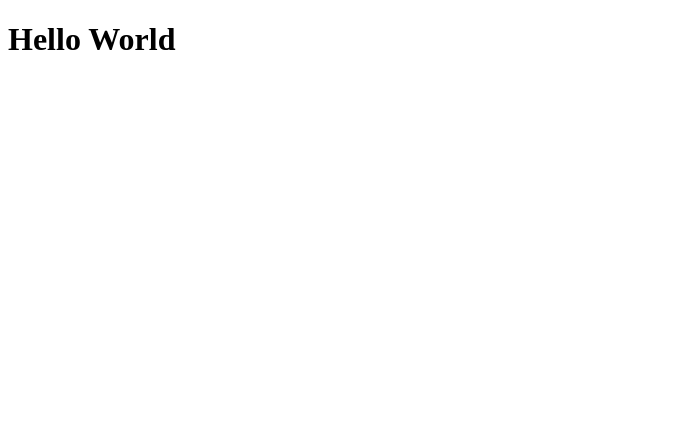
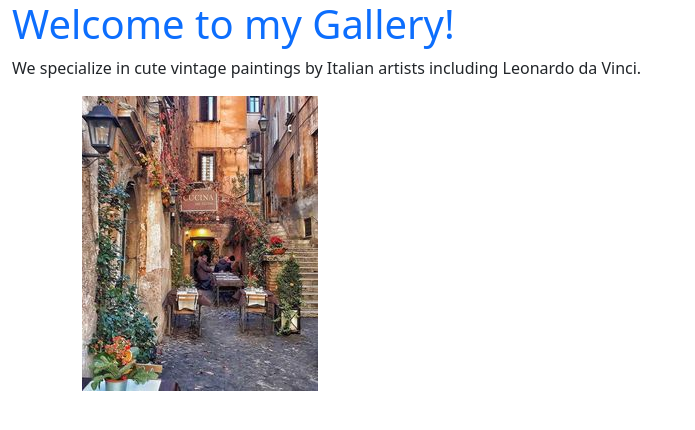
Before and after one commit to Andersonmia2222/UNIT-3-NOTES, a plain HTML site: page index.html in a window 1280 px wide. Shown: the whole page, without its empty margins (0-695 px from the left). Drawn offline with nearby package versions, Linux system fonts and the light colour scheme.

Commit message:
Updated notes

```diff
--- a/index.html
+++ b/index.html
@@ -9,9 +9,20 @@
 </head>
 
 <body>
-  <h1>Hello World</h1>
 
+  <div>
+    <!-- Bootstrap CSS -->
+    <link href="https://cdn.jsdelivr.net/npm/bootstrap@5.3.3/dist/css/bootstrap.min.css" rel="stylesheet">
 
+<div class="container-fluid">
+    <h1 class="text-primary">Welcome to my Gallery!</h1>
+    <p> We specialize in cute vintage paintings by Italian artists including Leonardo da Vinci.</p>
+  </div>
+
+ <div class="container">
+  <img src="gallery .jpg" class="img-fluid">
+
+ </div>
 
 </body>
 </html>
```
Also changed, not shown: gallery .jpg (added).
